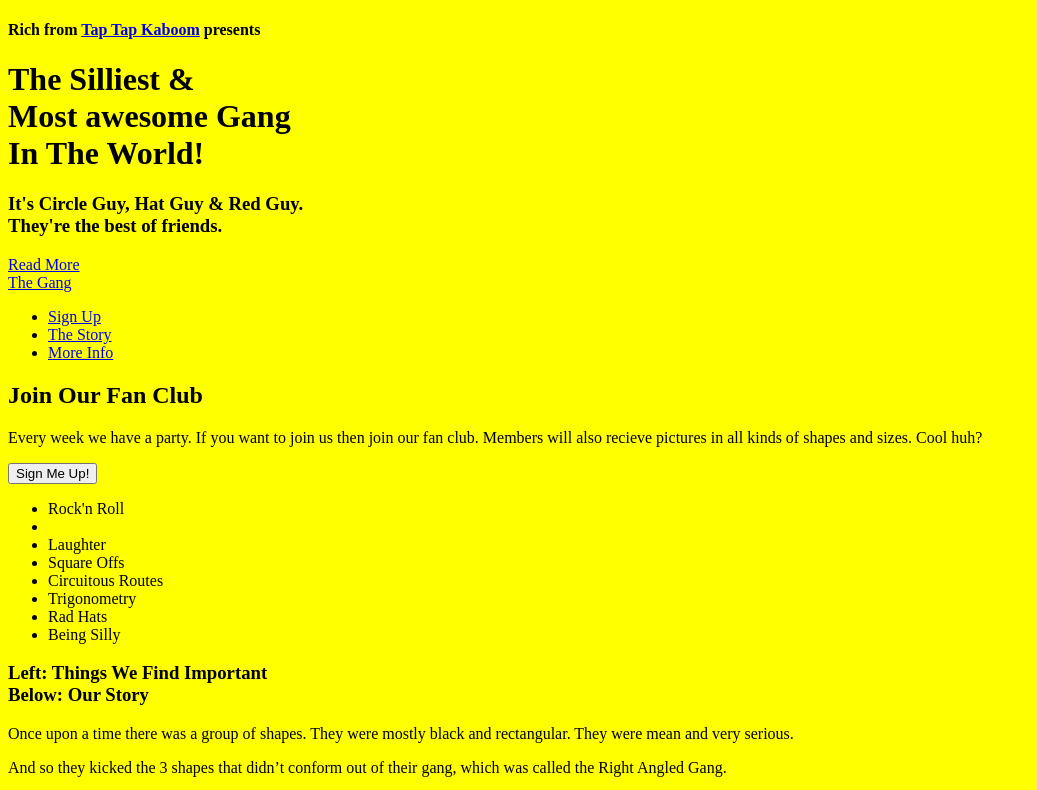
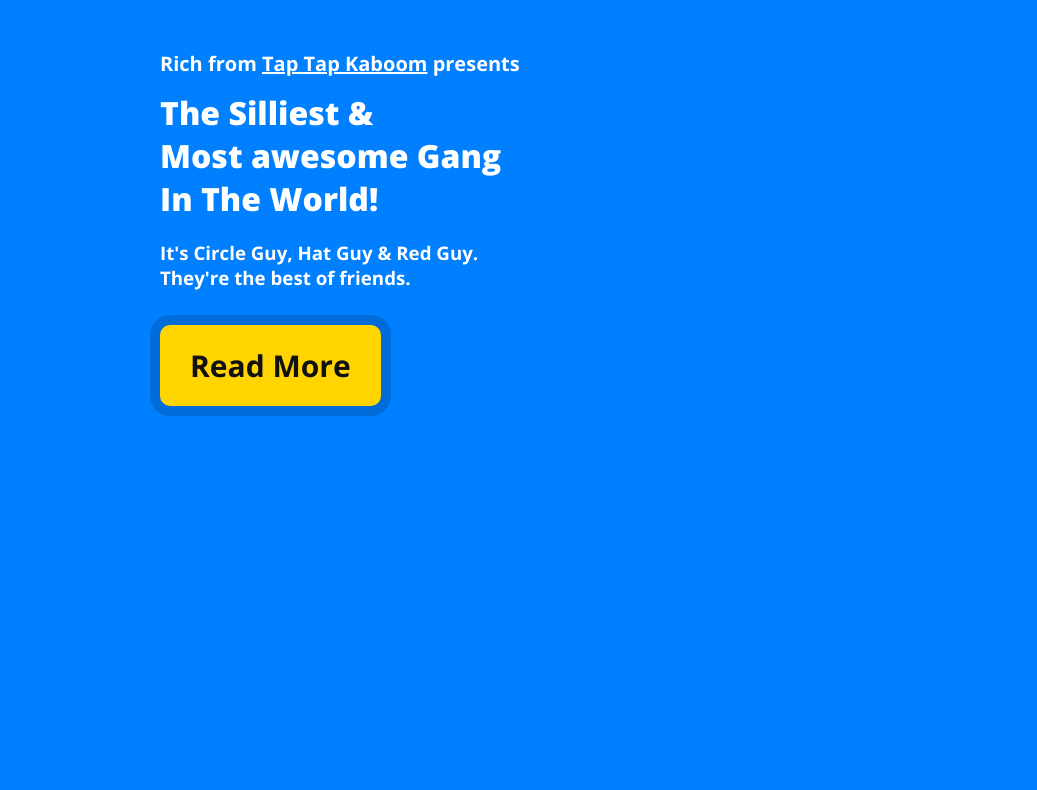
Before and after one commit to desireesu/the-gang, a plain HTML site: page index.html in a window 1280 px wide. Shown: the top 790 px of the page, without its empty margins (0-1037 px from the left). Drawn offline with nearby package versions, Linux system fonts and the light colour scheme.

Commit message:
started on style css

```diff
--- a/style.css
+++ b/style.css
@@ -1,3 +1,102 @@
-body{
-	background-color: yellow;
+@import url('https://fonts.googleapis.com/css2?family=Open+Sans:wght@400;700;800&display=swap');
+body, html{
+	font-family: 'Open Sans', sans-serif;
+	padding: 0;
+	margin: 0;
 }
+
+h1{
+	font-weight: 800;
+	font-size: 50 px;
+}
+
+h3{
+	font-weight: bold;
+	font-size: 30 px;
+}
+
+h4{
+	font-weight: bold;
+	font-size: 20px;
+}
+
+.wrapper{
+	width: 960px;
+	margin: 0 auto;
+}
+.hero-banner{
+	background-color: #007FFF;
+	height: 100vh;
+	padding: 50px 20px;
+	box-sizing: border-box;
+}
+
+.hero-banner h1{
+	color: white;
+	margin: 14px 0 20px;
+}
+
+.hero-banner h3{
+	color: white;
+	margin: 0 0 35px;
+}
+
+.hero-banner h4,
+.hero-banner h4 a{
+	color: white;
+	margin: 0;
+}
+
+.character1{
+	width: 363px;
+	height: 344px;
+}
+
+.character2{
+	width: 309px;
+	height: 371px;
+}
+
+.character3{
+	width: 297px;
+	height: 286px;
+
+}
+
+a.cta,
+button.cta{
+	font-size: 30px;
+	font-weight: bold;
+	color: white;
+	background: #007FFF;
+	display: inline-block;
+	box-shadow: 0 0 0 10px rgba(0,127,255,.15);
+	padding: 20px 30px;
+	border-radius: 10px;
+	text-decoration: none;
+}
+
+a.cta.alt,
+button.cta.alt{
+	background-color: #FFD400;
+	color: #111111;
+	box-shadow: 0 0 0 10px rgba(0,0,0,.15);
+
+}
+
+
+
+/*	<div class="hero-banner">
+		<div class="wrapper">
+			<h4>Rich from <a href="https://taptapkaboom.com"> Tap Tap Kaboom</a> presents</h4>
+			<h1>The Silliest &amp;<br/>
+				Most awesome Gang<br/>
+				In The World!</h1>
+			<h3>It's Circle Guy, Hat Guy &amp; Red Guy.<br/>
+			They're the best of friends.</h3>
+			<a class="cta alt" href="#more-info">Read More</a>
+		</div>
+		<div class="character1"></div>
+		<div class="character2"></div>
+		<div class="character3"></div>
+	</div>
```
